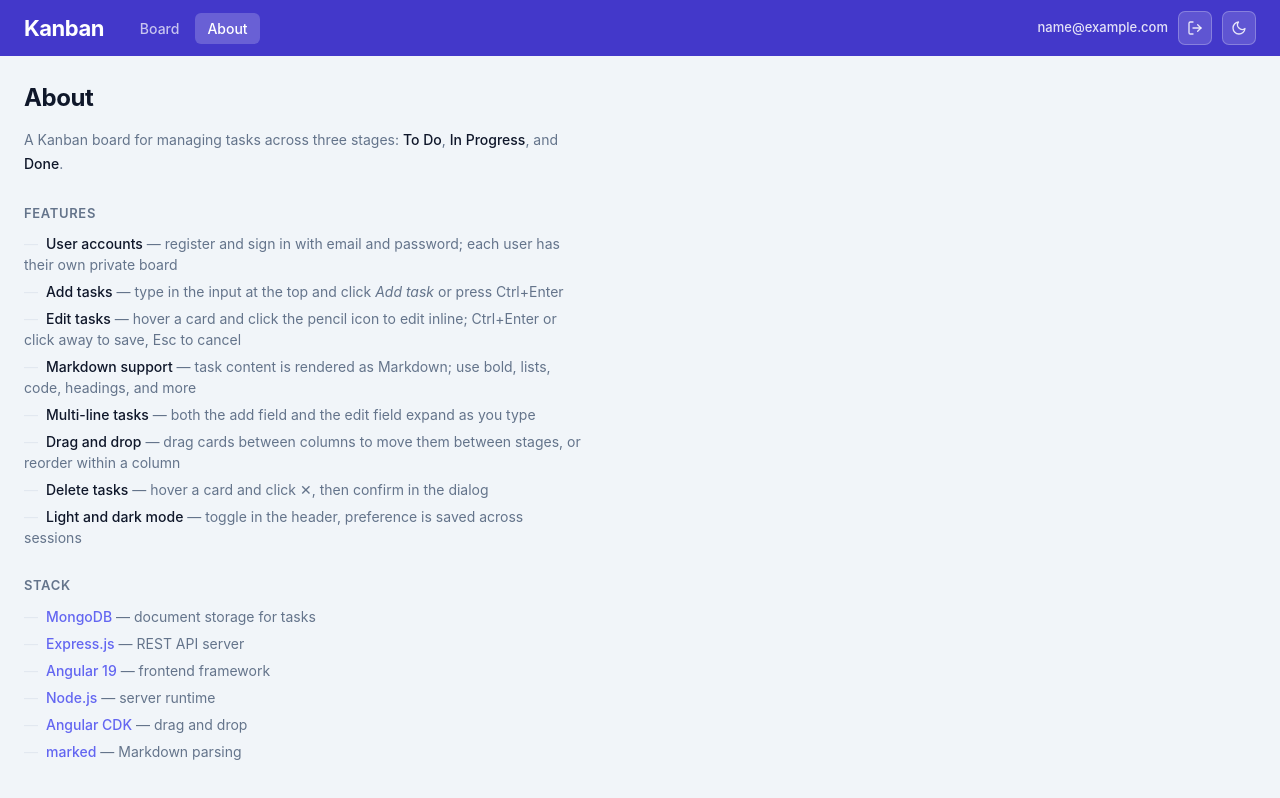
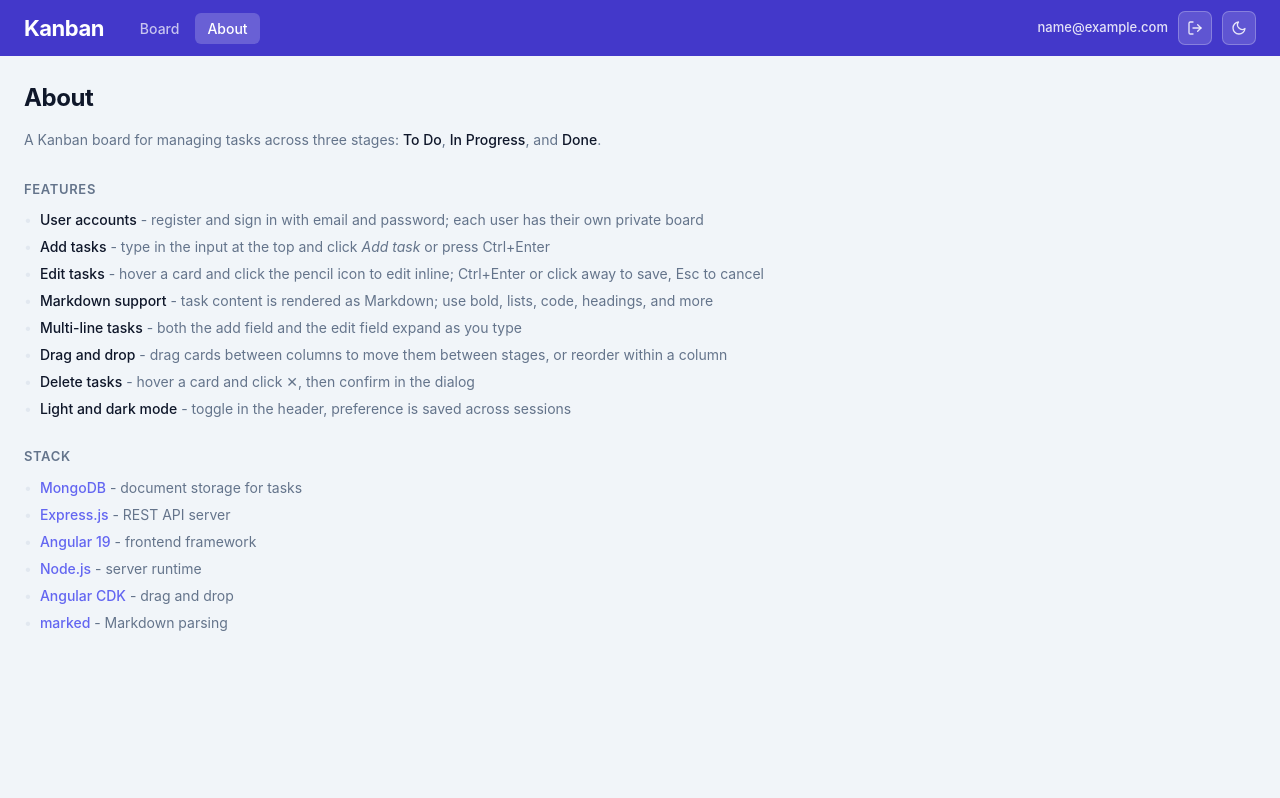
Before and after one commit to Costa365/Kanban, an Angular app in the folder client/: page /about in a window 1280 px wide. Built offline with nearby package versions, Linux system fonts and the light colour scheme; sample sign-in values are in the browser's storage.

Commit message:
Updated about page style

```diff
--- a/client/src/app/components/about/about.component.css
+++ b/client/src/app/components/about/about.component.css
@@ -1,5 +1,5 @@
 .about {
-  max-width: 560px;
+  max-width: 100%;
 }
 
 .about h1 {
@@ -38,7 +38,7 @@
 .about ul li { color: var(--text-muted); }
 
 .about ul li::before {
-  content: '—';
+  content: '•';
   margin-right: 8px;
   color: var(--border);
 }
--- a/client/src/app/components/about/about.component.html
+++ b/client/src/app/components/about/about.component.html
@@ -4,23 +4,23 @@
 
   <h2>Features</h2>
   <ul>
-    <li><strong>User accounts</strong> — register and sign in with email and password; each user has their own private board</li>
-    <li><strong>Add tasks</strong> — type in the input at the top and click <em>Add task</em> or press Ctrl+Enter</li>
-    <li><strong>Edit tasks</strong> — hover a card and click the pencil icon to edit inline; Ctrl+Enter or click away to save, Esc to cancel</li>
-    <li><strong>Markdown support</strong> — task content is rendered as Markdown; use bold, lists, code, headings, and more</li>
-    <li><strong>Multi-line tasks</strong> — both the add field and the edit field expand as you type</li>
-    <li><strong>Drag and drop</strong> — drag cards between columns to move them between stages, or reorder within a column</li>
-    <li><strong>Delete tasks</strong> — hover a card and click &#x2715;, then confirm in the dialog</li>
-    <li><strong>Light and dark mode</strong> — toggle in the header, preference is saved across sessions</li>
+    <li><strong>User accounts</strong> - register and sign in with email and password; each user has their own private board</li>
+    <li><strong>Add tasks</strong> - type in the input at the top and click <em>Add task</em> or press Ctrl+Enter</li>
+    <li><strong>Edit tasks</strong> - hover a card and click the pencil icon to edit inline; Ctrl+Enter or click away to save, Esc to cancel</li>
+    <li><strong>Markdown support</strong> - task content is rendered as Markdown; use bold, lists, code, headings, and more</li>
+    <li><strong>Multi-line tasks</strong> - both the add field and the edit field expand as you type</li>
+    <li><strong>Drag and drop</strong> - drag cards between columns to move them between stages, or reorder within a column</li>
+    <li><strong>Delete tasks</strong> - hover a card and click &#x2715;, then confirm in the dialog</li>
+    <li><strong>Light and dark mode</strong> - toggle in the header, preference is saved across sessions</li>
   </ul>
 
   <h2>Stack</h2>
   <ul>
-    <li><a href="https://www.mongodb.com/" target="_blank">MongoDB</a> — document storage for tasks</li>
-    <li><a href="https://expressjs.com/" target="_blank">Express.js</a> — REST API server</li>
-    <li><a href="https://angular.io/" target="_blank">Angular 19</a> — frontend framework</li>
-    <li><a href="https://nodejs.org/" target="_blank">Node.js</a> — server runtime</li>
-    <li><a href="https://material.angular.io/cdk/drag-drop/overview" target="_blank">Angular CDK</a> — drag and drop</li>
-    <li><a href="https://marked.js.org/" target="_blank">marked</a> — Markdown parsing</li>
+    <li><a href="https://www.mongodb.com/" target="_blank">MongoDB</a> - document storage for tasks</li>
+    <li><a href="https://expressjs.com/" target="_blank">Express.js</a> - REST API server</li>
+    <li><a href="https://angular.io/" target="_blank">Angular 19</a> - frontend framework</li>
+    <li><a href="https://nodejs.org/" target="_blank">Node.js</a> - server runtime</li>
+    <li><a href="https://material.angular.io/cdk/drag-drop/overview" target="_blank">Angular CDK</a> - drag and drop</li>
+    <li><a href="https://marked.js.org/" target="_blank">marked</a> - Markdown parsing</li>
   </ul>
 </div>
```
